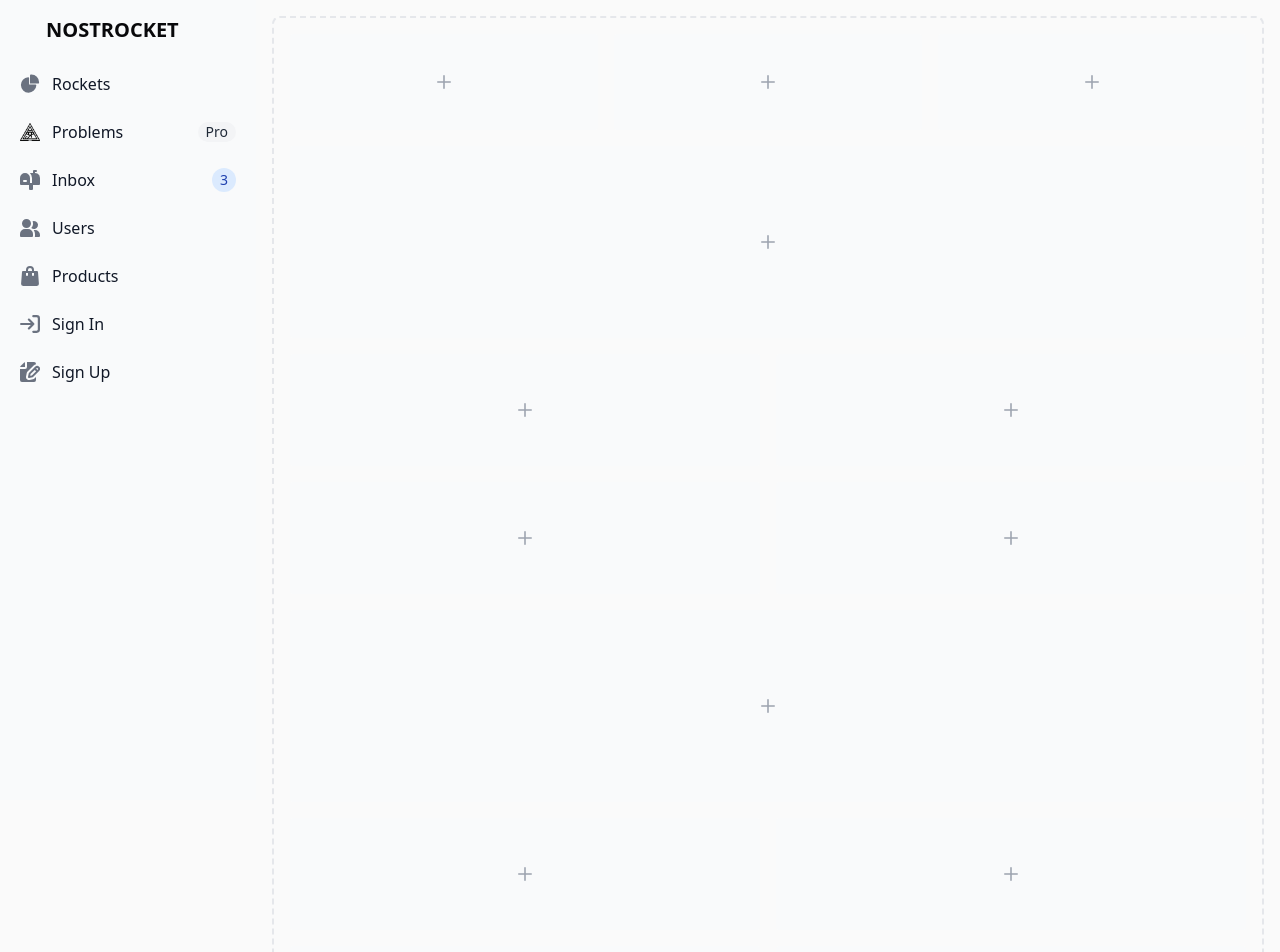
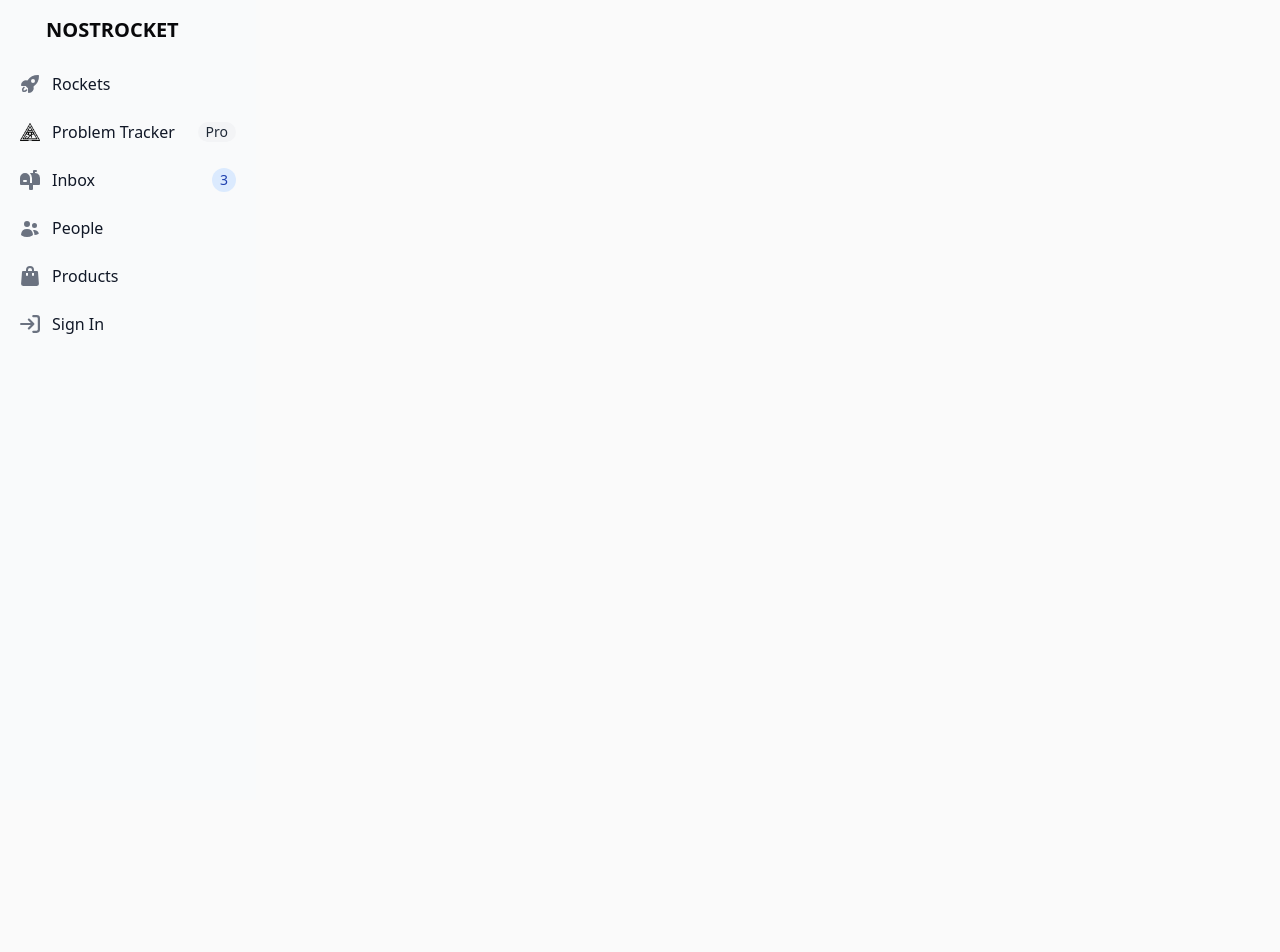
Before and after one commit to nostrocket/hypergolic, a SvelteKit app: page / in a window 1280 px wide. Shown: the top 952 px of the page. After the commit the page ends 800 px from the top, so only its background shows below. Built offline with nearby package versions, Linux system fonts and the light colour scheme; some icons are missing.

Commit message:
problem: lots of flowbite garbage

```diff
--- a/src/components/Menu.svelte
+++ b/src/components/Menu.svelte
@@ -1,63 +1,134 @@
 <ul class="space-y-2 font-medium">
 	<li>
-       <a href="#" class="flex items-center p-2 text-gray-900 rounded-lg dark:text-white hover:bg-gray-100 dark:hover:bg-gray-700 group">
-          <svg class="w-5 h-5 text-gray-500 transition duration-75 dark:text-gray-400 group-hover:text-gray-900 dark:group-hover:text-white" aria-hidden="true" xmlns="http://www.w3.org/2000/svg" fill="currentColor" viewBox="0 0 22 21">
-             <path d="M16.975 11H10V4.025a1 1 0 0 0-1.066-.998 8.5 8.5 0 1 0 9.039 9.039.999.999 0 0 0-1-1.066h.002Z"/>
-             <path d="M12.5 0c-.157 0-.311.01-.565.027A1 1 0 0 0 11 1.02V10h8.975a1 1 0 0 0 1-.935c.013-.188.028-.374.028-.565A8.51 8.51 0 0 0 12.5 0Z"/>
+		<a
+			href="#"
+			class="group flex items-center rounded-lg p-2 text-gray-900 hover:bg-gray-100 dark:text-white dark:hover:bg-gray-700"
+		>
+			<svg
+				xmlns="http://www.w3.org/2000/svg"
+				viewBox="0 0 20 20"
+				fill="currentColor"
+				class="size-5 flex-shrink-0 text-gray-500
+      transition group-hover:text-gray-900 dark:text-gray-400 dark:group-hover:text-white"
+			>
+				<path
+					fill-rule="evenodd"
+					d="M4.606 12.97a.75.75 0 0 1-.134 1.051 2.494 2.494 0 0 0-.93 2.437 2.494 2.494 0 0 0 2.437-.93.75.75 0 1 1 1.186.918 3.995 3.995 0 0 1-4.482 1.332.75.75 0 0 1-.461-.461 3.994 3.994 0 0 1 1.332-4.482.75.75 0 0 1 1.052.134Z"
+					clip-rule="evenodd"
+				/>
+				<path
+					fill-rule="evenodd"
+					d="M5.752 12A13.07 13.07 0 0 0 8 14.248v4.002c0 .414.336.75.75.75a5 5 0 0 0 4.797-6.414 12.984 12.984 0 0 0 5.45-10.848.75.75 0 0 0-.735-.735 12.984 12.984 0 0 0-10.849 5.45A5 5 0 0 0 1 11.25c.001.414.337.75.751.75h4.002ZM13 9a2 2 0 1 0 0-4 2 2 0 0 0 0 4Z"
+					clip-rule="evenodd"
+				/>
 			</svg>
+
 			<span class="ms-3">Rockets</span>
 		</a>
 	</li>
 	<li>
-       <a href="#" class="flex items-center p-2 text-gray-900 rounded-lg dark:text-white hover:bg-gray-100 dark:hover:bg-gray-700 group">
-          <img alt="" src="/horus-eye.png" class="flex-shrink-0 w-5 h-5 text-gray-500 transition duration-75 dark:text-gray-400 group-hover:text-gray-900 dark:group-hover:text-white fill-slate-50" />
+		<a
+			href="#"
+			class="group flex items-center rounded-lg p-2 text-gray-900 hover:bg-gray-100 dark:text-white dark:hover:bg-gray-700"
+		>
+			<img
+				alt=""
+				src="/horus-eye.png"
+				class="h-5 w-5 flex-shrink-0 fill-slate-50 text-gray-500 transition duration-75 group-hover:text-gray-900 dark:text-gray-400 dark:group-hover:text-white"
+			/>
 
-          <span class="flex-1 ms-3 whitespace-nowrap">Problems</span>
-          <span class="inline-flex items-center justify-center px-2 ms-3 text-sm font-medium text-gray-800 bg-gray-100 rounded-full dark:bg-gray-700 dark:text-gray-300">Pro</span>
+			<span class="ms-3 flex-1 whitespace-nowrap">Problem Tracker</span>
+			<span
+				class="ms-3 inline-flex items-center justify-center rounded-full bg-gray-100 px-2 text-sm font-medium text-gray-800 dark:bg-gray-700 dark:text-gray-300"
+				>Pro</span
+			>
 		</a>
 	</li>
 	<li>
-       <a href="#" class="flex items-center p-2 text-gray-900 rounded-lg dark:text-white hover:bg-gray-100 dark:hover:bg-gray-700 group">
-          <svg class="flex-shrink-0 w-5 h-5 text-gray-500 transition duratio
-          n-75 dark:text-gray-400 group-hover:text-gray-900 dark:group-hover:text-white" aria-hidden="true" xmlns="http://www.w3.org/2000/svg" fill="currentColor" viewBox="0 0 20 20">
-             <path d="m17.418 3.623-.018-.008a6.713 6.713 0 0 0-2.4-.569V2h1a1 1 0 1 0 0-2h-2a1 1 0 0 0-1 1v2H9.89A6.977 6.977 0 0 1 12 8v5h-2V8A5 5 0 1 0 0 8v6a1 1 0 0 0 1 1h8v4a1 1 0 0 0 1 1h2a1 1 0 0 0 1-1v-4h6a1 1 0 0 0 1-1V8a5 5 0 0 0-2.582-4.377ZM6 12H4a1 1 0 0 1 0-2h2a1 1 0 0 1 0 2Z"/>
+		<a
+			href="#"
+			class="group flex items-center rounded-lg p-2 text-gray-900 hover:bg-gray-100 dark:text-white dark:hover:bg-gray-700"
+		>
+			<svg
+				class="h-5 w-5 flex-shrink-0 text-gray-500
+          transition group-hover:text-gray-900 dark:text-gray-400 dark:group-hover:text-white"
+				aria-hidden="true"
+				xmlns="http://www.w3.org/2000/svg"
+				fill="currentColor"
+				viewBox="0 0 20 20"
+			>
+				<path
+					d="m17.418 3.623-.018-.008a6.713 6.713 0 0 0-2.4-.569V2h1a1 1 0 1 0 0-2h-2a1 1 0 0 0-1 1v2H9.89A6.977 6.977 0 0 1 12 8v5h-2V8A5 5 0 1 0 0 8v6a1 1 0 0 0 1 1h8v4a1 1 0 0 0 1 1h2a1 1 0 0 0 1-1v-4h6a1 1 0 0 0 1-1V8a5 5 0 0 0-2.582-4.377ZM6 12H4a1 1 0 0 1 0-2h2a1 1 0 0 1 0 2Z"
+				/>
 			</svg>
-          <span class="flex-1 ms-3 whitespace-nowrap">Inbox</span>
-          <span class="inline-flex items-center justify-center w-3 h-3 p-3 ms-3 text-sm font-medium text-blue-800 bg-blue-100 rounded-full dark:bg-blue-900 dark:text-blue-300">3</span>
+			<span class="ms-3 flex-1 whitespace-nowrap">Inbox</span>
+			<span
+				class="ms-3 inline-flex h-3 w-3 items-center justify-center rounded-full bg-blue-100 p-3 text-sm font-medium text-blue-800 dark:bg-blue-900 dark:text-blue-300"
+				>3</span
+			>
 		</a>
 	</li>
 	<li>
-       <a href="#" class="flex items-center p-2 text-gray-900 rounded-lg dark:text-white hover:bg-gray-100 dark:hover:bg-gray-700 group">
-          <svg class="flex-shrink-0 w-5 h-5 text-gray-500 transition duration-75 dark:text-gray-400 group-hover:text-gray-900 dark:group-hover:text-white" aria-hidden="true" xmlns="http://www.w3.org/2000/svg" fill="currentColor" viewBox="0 0 20 18">
-             <path d="M14 2a3.963 3.963 0 0 0-1.4.267 6.439 6.439 0 0 1-1.331 6.638A4 4 0 1 0 14 2Zm1 9h-1.264A6.957 6.957 0 0 1 15 15v2a2.97 2.97 0 0 1-.184 1H19a1 1 0 0 0 1-1v-1a5.006 5.006 0 0 0-5-5ZM6.5 9a4.5 4.5 0 1 0 0-9 4.5 4.5 0 0 0 0 9ZM8 10H5a5.006 5.006 0 0 0-5 5v2a1 1 0 0 0 1 1h11a1 1 0 0 0 1-1v-2a5.006 5.006 0 0 0-5-5Z"/>
+		<a
+			href="#"
+			class="group flex items-center rounded-lg p-2 text-gray-900 hover:bg-gray-100 dark:text-white dark:hover:bg-gray-700"
+		>
+			<svg
+				class="h-5 w-5 flex-shrink-0 text-gray-500 transition duration-75 group-hover:text-gray-900 dark:text-gray-400 dark:group-hover:text-white"
+				aria-hidden="true"
+				xmlns="http://www.w3.org/2000/svg"
+				fill="currentColor"
+				viewBox="0 0 20 18"
+			>
+				<path
+					d="M7 8a3 3 0 1 0 0-6 3 3 0 0 0 0 6ZM14.5 9a2.5 2.5 0 1 0 0-5 2.5 2.5 0 0 0 0 5ZM1.615 16.428a1.224 1.224 0 0 1-.569-1.175 6.002 6.002 0 0 1 11.908 0c.058.467-.172.92-.57 1.174A9.953 9.953 0 0 1 7 18a9.953 9.953 0 0 1-5.385-1.572ZM14.5 16h-.106c.07-.297.088-.611.048-.933a7.47 7.47 0 0 0-1.588-3.755 4.502 4.502 0 0 1 5.874 2.636.818.818 0 0 1-.36.98A7.465 7.465 0 0 1 14.5 16Z"
+				/>
 			</svg>
-          <span class="flex-1 ms-3 whitespace-nowrap">Users</span>
+			<span class="ms-3 flex-1 whitespace-nowrap">People</span>
 		</a>
 	</li>
 	<li>
-       <a href="#" class="flex items-center p-2 text-gray-900 rounded-lg dark:text-white hover:bg-gray-100 dark:hover:bg-gray-700 group">
-          <svg class="flex-shrink-0 w-5 h-5 text-gray-500 transition duration-75 dark:text-gray-400 group-hover:text-gray-900 dark:group-hover:text-white" aria-hidden="true" xmlns="http://www.w3.org/2000/svg" fill="currentColor" viewBox="0 0 18 20">
-             <path d="M17 5.923A1 1 0 0 0 16 5h-3V4a4 4 0 1 0-8 0v1H2a1 1 0 0 0-1 .923L.086 17.846A2 2 0 0 0 2.08 20h13.84a2 2 0 0 0 1.994-2.153L17 5.923ZM7 9a1 1 0 0 1-2 0V7h2v2Zm0-5a2 2 0 1 1 4 0v1H7V4Zm6 5a1 1 0 1 1-2 0V7h2v2Z"/>
+		<a
+			href="#"
+			class="group flex items-center rounded-lg p-2 text-gray-900 hover:bg-gray-100 dark:text-white dark:hover:bg-gray-700"
+		>
+			<svg
+				class="h-5 w-5 flex-shrink-0 text-gray-500 transition duration-75 group-hover:text-gray-900 dark:text-gray-400 dark:group-hover:text-white"
+				aria-hidden="true"
+				xmlns="http://www.w3.org/2000/svg"
+				fill="currentColor"
+				viewBox="0 0 18 20"
+			>
+				<path
+					d="M17 5.923A1 1 0 0 0 16 5h-3V4a4 4 0 1 0-8 0v1H2a1 1 0 0 0-1 .923L.086 17.846A2 2 0 0 0 2.08 20h13.84a2 2 0 0 0 1.994-2.153L17 5.923ZM7 9a1 1 0 0 1-2 0V7h2v2Zm0-5a2 2 0 1 1 4 0v1H7V4Zm6 5a1 1 0 1 1-2 0V7h2v2Z"
+				/>
 			</svg>
-          <span class="flex-1 ms-3 whitespace-nowrap">Products</span>
+			<span class="ms-3 flex-1 whitespace-nowrap">Products</span>
 		</a>
 	</li>
 	<li>
-       <a href="#" class="flex items-center p-2 text-gray-900 rounded-lg dark:text-white hover:bg-gray-100 dark:hover:bg-gray-700 group">
-          <svg class="flex-shrink-0 w-5 h-5 text-gray-500 transition duration-75 dark:text-gray-400 group-hover:text-gray-900 dark:group-hover:text-white" aria-hidden="true" xmlns="http://www.w3.org/2000/svg" fill="none" viewBox="0 0 18 16">
-             <path stroke="currentColor" stroke-linecap="round" stroke-linejoin="round" stroke-width="2" d="M1 8h11m0 0L8 4m4 4-4 4m4-11h3a2 2 0 0 1 2 2v10a2 2 0 0 1-2 2h-3"/>
+		<a
+			href="#"
+			class="group flex items-center rounded-lg p-2 text-gray-900 hover:bg-gray-100 dark:text-white dark:hover:bg-gray-700"
+		>
+			<svg
+				class="h-5 w-5 flex-shrink-0 text-gray-500 transition duration-75 group-hover:text-gray-900 dark:text-gray-400 dark:group-hover:text-white"
+				aria-hidden="true"
+				xmlns="http://www.w3.org/2000/svg"
+				fill="none"
+				viewBox="0 0 18 16"
+			>
+				<path
+					stroke="currentColor"
+					stroke-linecap="round"
+					stroke-linejoin="round"
+					stroke-width="2"
+					d="M1 8h11m0 0L8 4m4 4-4 4m4-11h3a2 2 0 0 1 2 2v10a2 2 0 0 1-2 2h-3"
+				/>
 			</svg>
-          <span class="flex-1 ms-3 whitespace-nowrap">Sign In</span>
+			<span class="ms-3 flex-1 whitespace-nowrap">Sign In</span>
 		</a>
 	</li>
-    <li>
-       <a href="#" class="flex items-center p-2 text-gray-900 rounded-lg dark:text-white hover:bg-gray-100 dark:hover:bg-gray-700 group">
-          <svg class="flex-shrink-0 w-5 h-5 text-gray-500 transition duration-75 dark:text-gray-400 group-hover:text-gray-900 dark:group-hover:text-white" aria-hidden="true" xmlns="http://www.w3.org/2000/svg" fill="currentColor" viewBox="0 0 20 20">
-             <path d="M5 5V.13a2.96 2.96 0 0 0-1.293.749L.879 3.707A2.96 2.96 0 0 0 .13 5H5Z"/>
-             <path d="M6.737 11.061a2.961 2.961 0 0 1 .81-1.515l6.117-6.116A4.839 4.839 0 0 1 16 2.141V2a1.97 1.97 0 0 0-1.933-2H7v5a2 2 0 0 1-2 2H0v11a1.969 1.969 0 0 0 1.933 2h12.134A1.97 1.97 0 0 0 16 18v-3.093l-1.546 1.546c-.413.413-.94.695-1.513.81l-3.4.679a2.947 2.947 0 0 1-1.85-.227 2.96 2.96 0 0 1-1.635-3.257l.681-3.397Z"/>
-             <path d="M8.961 16a.93.93 0 0 0 .189-.019l3.4-.679a.961.961 0 0 0 .49-.263l6.118-6.117a2.884 2.884 0 0 0-4.079-4.078l-6.117 6.117a.96.96 0 0 0-.263.491l-.679 3.4A.961.961 0 0 0 8.961 16Zm7.477-9.8a.958.958 0 0 1 .68-.281.961.961 0 0 1 .682 1.644l-.315.315-1.36-1.36.313-.318Zm-5.911 5.911 4.236-4.236 1.359 1.359-4.236 4.237-1.7.339.341-1.699Z"/>
-          </svg>
-          <span class="flex-1 ms-3 whitespace-nowrap">Sign Up</span>
-       </a>
-    </li>
+
+
 </ul>
--- a/src/layouts/SidePanel.svelte
+++ b/src/layouts/SidePanel.svelte
@@ -19,105 +19,3 @@
        <slot name="menu"></slot>
     </div>
  </aside>
-
- <div class="p-4 sm:ml-64">
-    <div class="p-4 border-2 border-gray-200 border-dashed rounded-lg dark:border-gray-700">
-       <div class="grid grid-cols-3 gap-4 mb-4">
-          <div class="flex items-center justify-center h-24 rounded bg-gray-50 dark:bg-gray-800">
-             <p class="text-2xl text-gray-400 dark:text-gray-500">
-                <svg class="w-3.5 h-3.5" aria-hidden="true" xmlns="http://www.w3.org/2000/svg" fill="none" viewBox="0 0 18 18">
-                   <path stroke="currentColor" stroke-linecap="round" stroke-linejoin="round" stroke-width="2" d="M9 1v16M1 9h16"/>
-                </svg>
-             </p>
-          </div>
-          <div class="flex items-center justify-center h-24 rounded bg-gray-50 dark:bg-gray-800">
-             <p class="text-2xl text-gray-400 dark:text-gray-500">
-                <svg class="w-3.5 h-3.5" aria-hidden="true" xmlns="http://www.w3.org/2000/svg" fill="none" viewBox="0 0 18 18">
-                   <path stroke="currentColor" stroke-linecap="round" stroke-linejoin="round" stroke-width="2" d="M9 1v16M1 9h16"/>
-                </svg>
-             </p>
-          </div>
-          <div class="flex items-center justify-center h-24 rounded bg-gray-50 dark:bg-gray-800">
-             <p class="text-2xl text-gray-400 dark:text-gray-500">
-                <svg class="w-3.5 h-3.5" aria-hidden="true" xmlns="http://www.w3.org/2000/svg" fill="none" viewBox="0 0 18 18">
-                   <path stroke="currentColor" stroke-linecap="round" stroke-linejoin="round" stroke-width="2" d="M9 1v16M1 9h16"/>
-                </svg>
-             </p>
-          </div>
-       </div>
-       <div class="flex items-center justify-center h-48 mb-4 rounded bg-gray-50 dark:bg-gray-800">
-          <p class="text-2xl text-gray-400 dark:text-gray-500">
-             <svg class="w-3.5 h-3.5" aria-hidden="true" xmlns="http://www.w3.org/2000/svg" fill="none" viewBox="0 0 18 18">
-                <path stroke="currentColor" stroke-linecap="round" stroke-linejoin="round" stroke-width="2" d="M9 1v16M1 9h16"/>
-             </svg>
-          </p>
-       </div>
-       <div class="grid grid-cols-2 gap-4 mb-4">
-          <div class="flex items-center justify-center rounded bg-gray-50 h-28 dark:bg-gray-800">
-             <p class="text-2xl text-gray-400 dark:text-gray-500">
-                <svg class="w-3.5 h-3.5" aria-hidden="true" xmlns="http://www.w3.org/2000/svg" fill="none" viewBox="0 0 18 18">
-                   <path stroke="currentColor" stroke-linecap="round" stroke-linejoin="round" stroke-width="2" d="M9 1v16M1 9h16"/>
-                </svg>
-             </p>
-          </div>
-          <div class="flex items-center justify-center rounded bg-gray-50 h-28 dark:bg-gray-800">
-             <p class="text-2xl text-gray-400 dark:text-gray-500">
-                <svg class="w-3.5 h-3.5" aria-hidden="true" xmlns="http://www.w3.org/2000/svg" fill="none" viewBox="0 0 18 18">
-                   <path stroke="currentColor" stroke-linecap="round" stroke-linejoin="round" stroke-width="2" d="M9 1v16M1 9h16"/>
-                </svg>
-             </p>
-          </div>
-          <div class="flex items-center justify-center rounded bg-gray-50 h-28 dark:bg-gray-800">
-             <p class="text-2xl text-gray-400 dark:text-gray-500">
-                <svg class="w-3.5 h-3.5" aria-hidden="true" xmlns="http://www.w3.org/2000/svg" fill="none" viewBox="0 0 18 18">
-                   <path stroke="currentColor" stroke-linecap="round" stroke-linejoin="round" stroke-width="2" d="M9 1v16M1 9h16"/>
-                </svg>
-             </p>
-          </div>
-          <div class="flex items-center justify-center rounded bg-gray-50 h-28 dark:bg-gray-800">
-             <p class="text-2xl text-gray-400 dark:text-gray-500">
-                <svg class="w-3.5 h-3.5" aria-hidden="true" xmlns="http://www.w3.org/2000/svg" fill="none" viewBox="0 0 18 18">
-                   <path stroke="currentColor" stroke-linecap="round" stroke-linejoin="round" stroke-width="2" d="M9 1v16M1 9h16"/>
-                </svg>
-             </p>
-          </div>
-       </div>
-       <div class="flex items-center justify-center h-48 mb-4 rounded bg-gray-50 dark:bg-gray-800">
-          <p class="text-2xl text-gray-400 dark:text-gray-500">
-             <svg class="w-3.5 h-3.5" aria-hidden="true" xmlns="http://www.w3.org/2000/svg" fill="none" viewBox="0 0 18 18">
-                <path stroke="currentColor" stroke-linecap="round" stroke-linejoin="round" stroke-width="2" d="M9 1v16M1 9h16"/>
-             </svg>
-          </p>
-       </div>
-       <div class="grid grid-cols-2 gap-4">
-          <div class="flex items-center justify-center rounded bg-gray-50 h-28 dark:bg-gray-800">
-             <p class="text-2xl text-gray-400 dark:text-gray-500">
-                <svg class="w-3.5 h-3.5" aria-hidden="true" xmlns="http://www.w3.org/2000/svg" fill="none" viewBox="0 0 18 18">
-                   <path stroke="currentColor" stroke-linecap="round" stroke-linejoin="round" stroke-width="2" d="M9 1v16M1 9h16"/>
-                </svg>
-             </p>
-          </div>
-          <div class="flex items-center justify-center rounded bg-gray-50 h-28 dark:bg-gray-800">
-             <p class="text-2xl text-gray-400 dark:text-gray-500">
-                <svg class="w-3.5 h-3.5" aria-hidden="true" xmlns="http://www.w3.org/2000/svg" fill="none" viewBox="0 0 18 18">
-                   <path stroke="currentColor" stroke-linecap="round" stroke-linejoin="round" stroke-width="2" d="M9 1v16M1 9h16"/>
-                </svg>
-             </p>
-          </div>
-          <div class="flex items-center justify-center rounded bg-gray-50 h-28 dark:bg-gray-800">
-             <p class="text-2xl text-gray-400 dark:text-gray-500">
-                <svg class="w-3.5 h-3.5" aria-hidden="true" xmlns="http://www.w3.org/2000/svg" fill="none" viewBox="0 0 18 18">
-                   <path stroke="currentColor" stroke-linecap="round" stroke-linejoin="round" stroke-width="2" d="M9 1v16M1 9h16"/>
-                </svg>
-             </p>
-          </div>
-          <div class="flex items-center justify-center rounded bg-gray-50 h-28 dark:bg-gray-800">
-             <p class="text-2xl text-gray-400 dark:text-gray-500">
-                <svg class="w-3.5 h-3.5" aria-hidden="true" xmlns="http://www.w3.org/2000/svg" fill="none" viewBox="0 0 18 18">
-                   <path stroke="currentColor" stroke-linecap="round" stroke-linejoin="round" stroke-width="2" d="M9 1v16M1 9h16"/>
-                </svg>
-             </p>
-          </div>
-       </div>
-    </div>
- </div>
```
Lines whose indentation alone changed are shown as unchanged.
